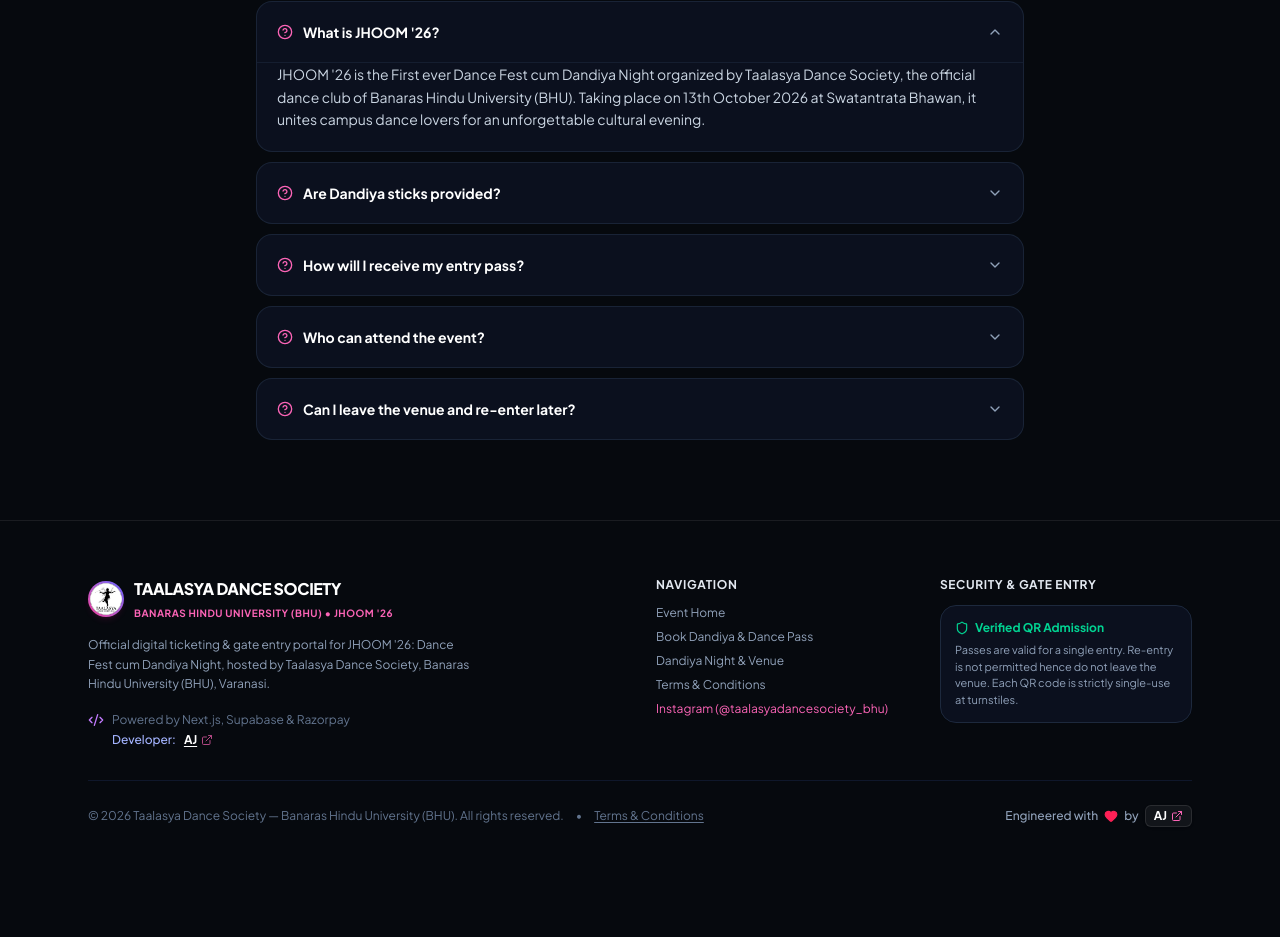
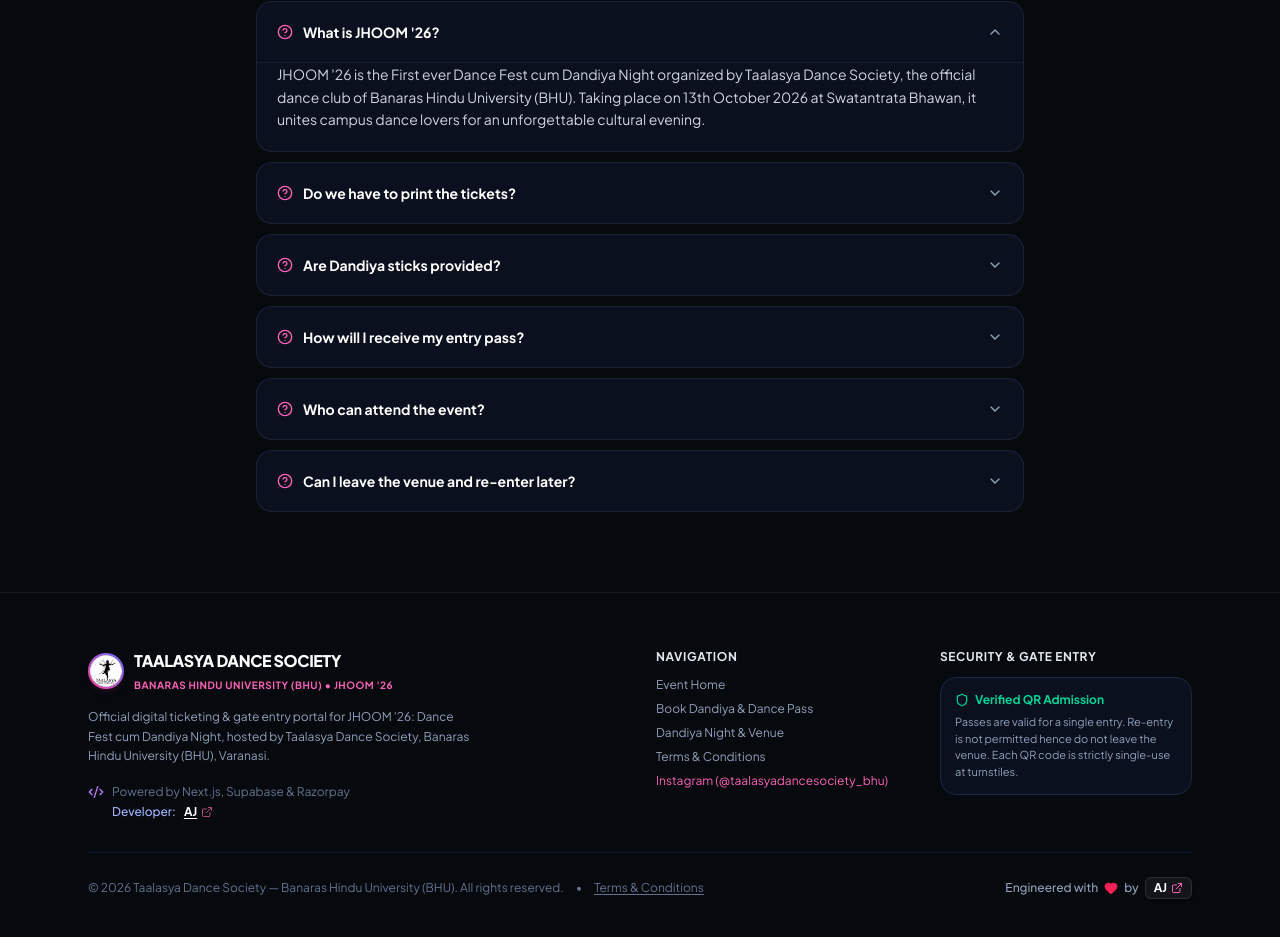
Before and after one commit to aj-6396/taalasya, a Next.js app: page / in a window 1280 px wide. Shown: the part 3628-4565 px from the top of the page. Before the commit the page ends 4511 px from the top, so only its background shows below. Built offline with nearby package versions, Linux system fonts and the light colour scheme.

Commit message:
feat: add digital ticket FAQ answering do we have to print tickets

```diff
--- a/src/app/success/page.tsx
+++ b/src/app/success/page.tsx
@@ -490,7 +490,7 @@
           <span>Gate Entry Guidelines</span>
         </div>
         <p className="leading-relaxed">
-          Each QR code above is a unique single-use admission ticket. Please download the white-sheet PDF or keep this screen open with high screen brightness when approaching gate marshals at Swatantrata Bhawan.
+          No printout required! These are digital tickets—you can show the QR code directly on your phone or keep the downloaded PDF/screenshot ready when approaching gate marshals at Swatantrata Bhawan.
         </p>
       </div>
 
--- a/src/components/EventDetails.tsx
+++ b/src/components/EventDetails.tsx
@@ -43,6 +43,10 @@
     {
       q: "What is JHOOM '26?",
       a: "JHOOM '26 is the First ever Dance Fest cum Dandiya Night organized by Taalasya Dance Society, the official dance club of Banaras Hindu University (BHU). Taking place on 13th October 2026 at Swatantrata Bhawan, it unites campus dance lovers for an unforgettable cultural evening.",
+    },
+    {
+      q: "Do we have to print the tickets?",
+      a: "No! These are 100% digital tickets. You do not need to print them—you can simply show the QR code directly on your phone at the entry gate. (Keeping a screenshot or saved PDF on your phone is mandatory).",
     },
     {
       q: "Are Dandiya sticks provided?",
```
